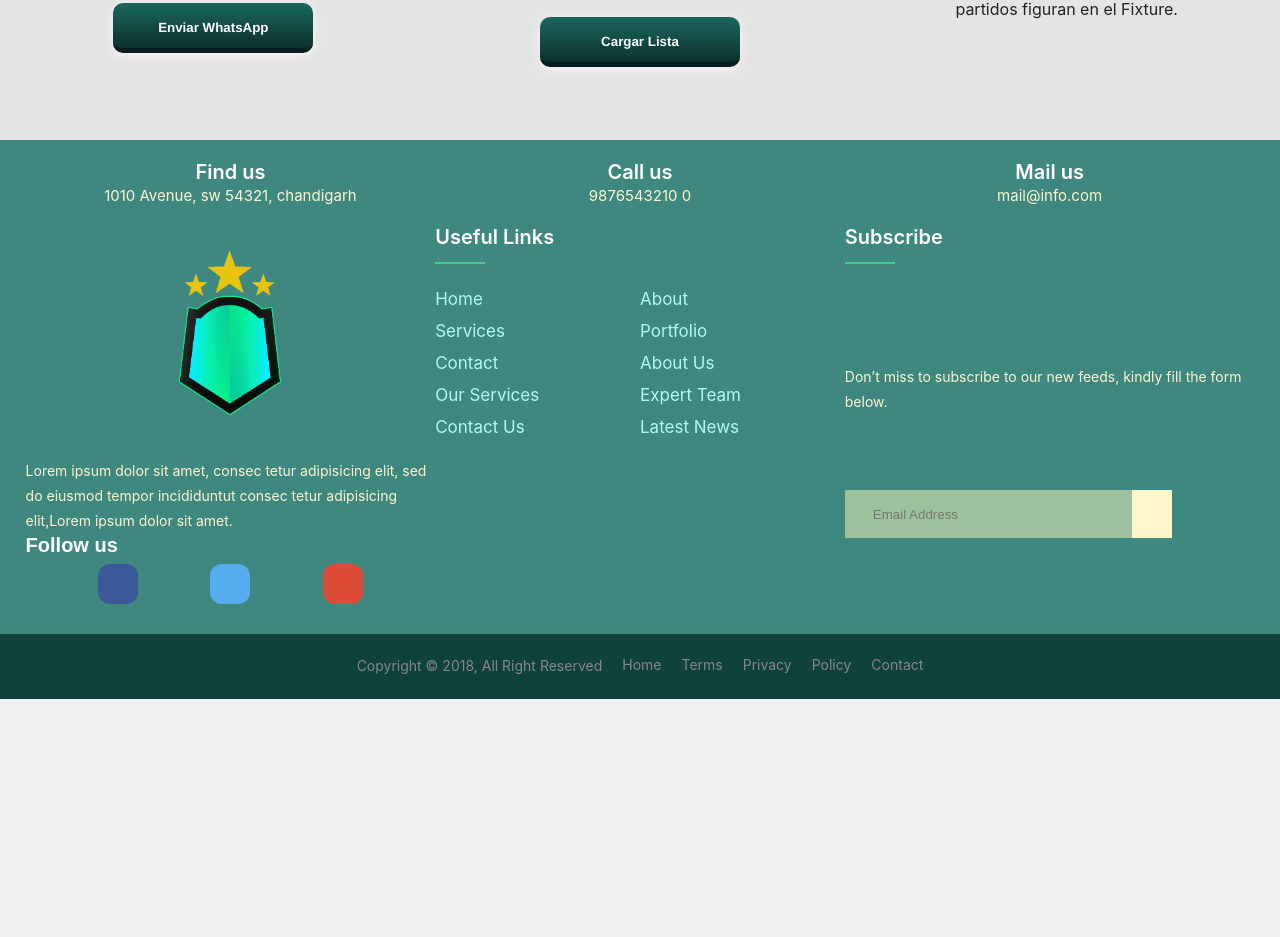
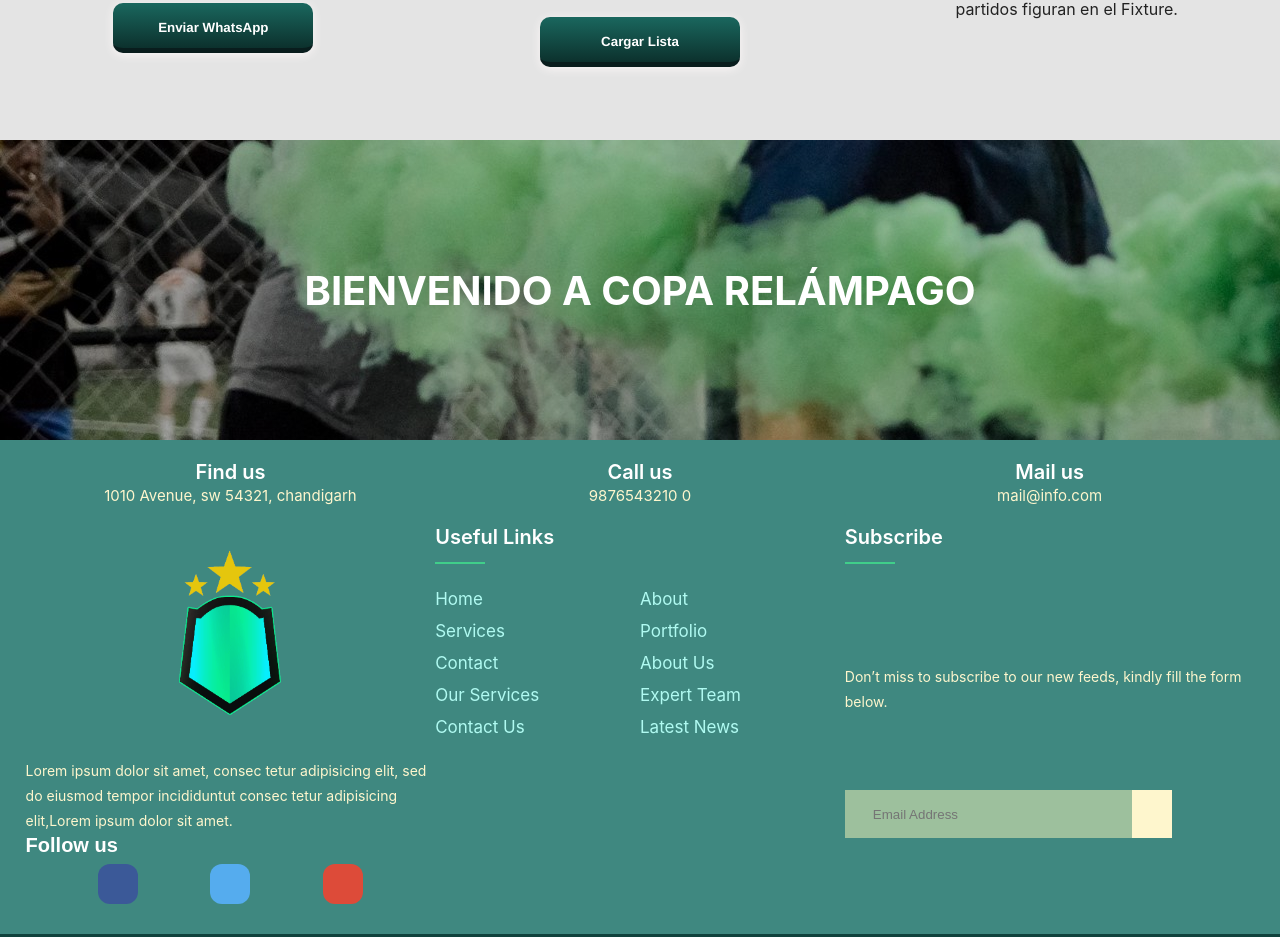
Before and after one commit to Maximiliano-Pereyra/Copa-relampago, a React (Create React App) app: page / in a window 1280 px wide. Shown: the part 3670-4607 px from the top of the page. Before the commit the page ends 4369 px from the top, so only its background shows below. Built offline with nearby package versions, Linux system fonts and the light colour scheme.

Commit message:
arreglos

```diff
--- a/src/paginas/ClausuraM/ClausuraM.js
+++ b/src/paginas/ClausuraM/ClausuraM.js
@@ -157,6 +157,9 @@ en todos los torneos organizados por AF7A y FIF7.
                 <p>Solo resta esperar hasta el primer partido. Todos los partidos figuran en el Fixture.</p>
             </div>
           </div>
+          <div className="finalPaginaCm">
+            <h2>BIENVENIDO A COPA RELÁMPAGO</h2>
+          </div>
         </div>
     )
 }
--- a/src/paginas/ClausuraM/clausuram.css
+++ b/src/paginas/ClausuraM/clausuram.css
@@ -447,3 +447,17 @@ li span {
 .pasosCm p {
     text-align: center;
 }
+
+.finalPaginaCm {
+    width: 100%;
+    height: 300px;
+    background-image: linear-gradient(rgba(0, 0, 0, 0.2), rgba(0, 0, 0, 0.2)) ,url(../../../public/finalCmjpg.jpg);
+    display: flex;
+    align-items: center;
+    justify-content: center;
+}
+
+.finalPaginaCm h2 {
+    color: white;
+    font-size: 40px;
+}
```
Also changed, not shown: public/finalCmjpg.jpg (added).
